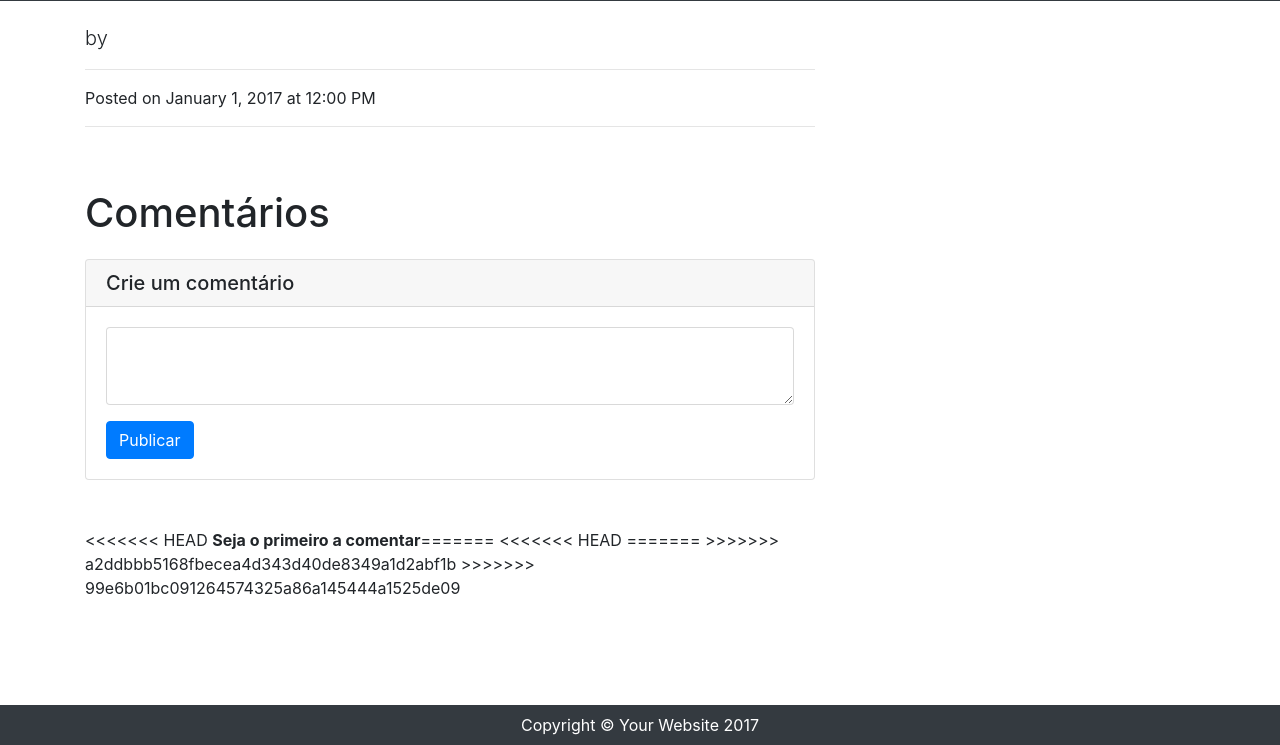
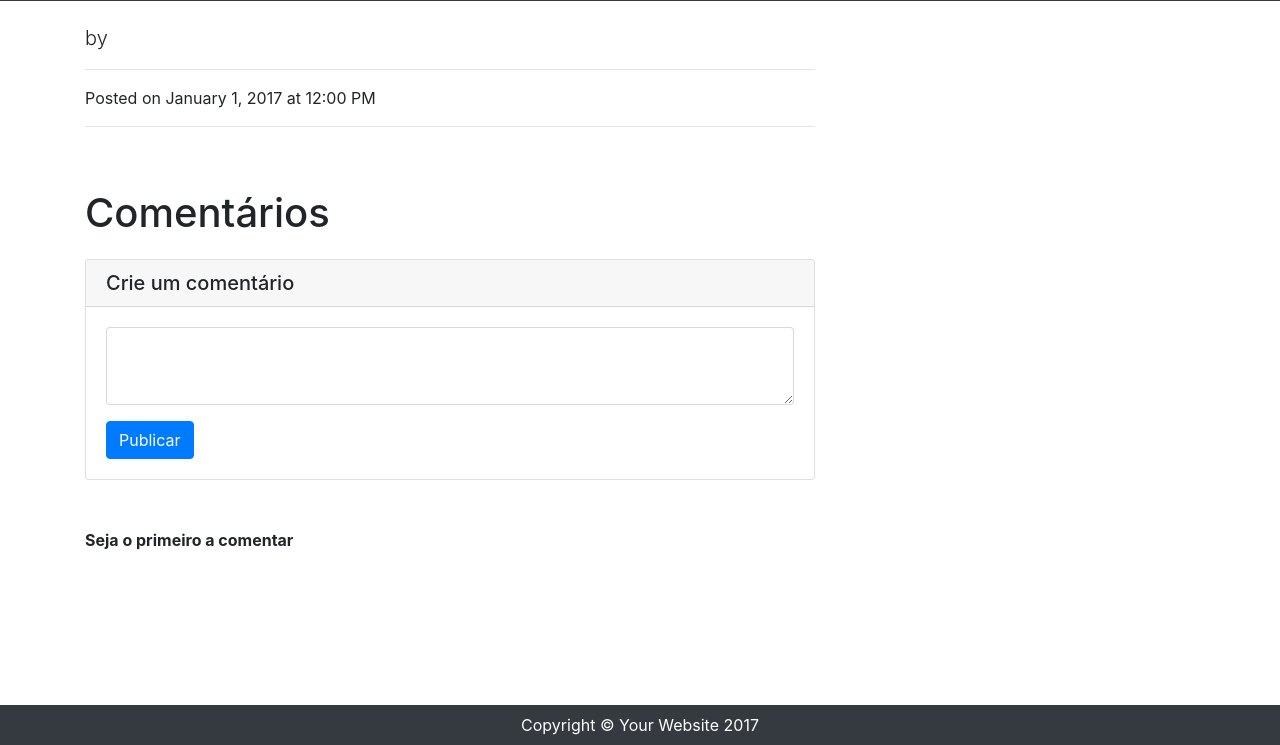
Before and after one commit to dtsyosh/blog-php-mvc, a PHP site: template views/post/show.php in a window 1280 px wide. Shown: the part 55-800 px from the top of the page. Run offline with PHP 8.4, Linux system fonts and the light colour scheme; the template is opened without the code that fills it, so the values that code supplies are empty; some libraries are stand-ins or nearby versions.

Commit message:
arrumando show

```diff
--- a/views/post/show.php
+++ b/views/post/show.php
@@ -32,8 +32,6 @@
 
 <br>
 
-
-<<<<<<< HEAD
 <?php
 
 if (empty($this->comments)) {
@@ -48,14 +46,3 @@
         echo '</div>';
 }
 ?>
-=======
-<<<<<<< HEAD
-
-
-=======
->>>>>>> a2ddbbb5168fbecea4d343d40de8349a1d2abf1b
-
->>>>>>> 99e6b01bc091264574325a86a145444a1525de09
-<!-- Author -->
-
-<!-- Date/Time -->
```
